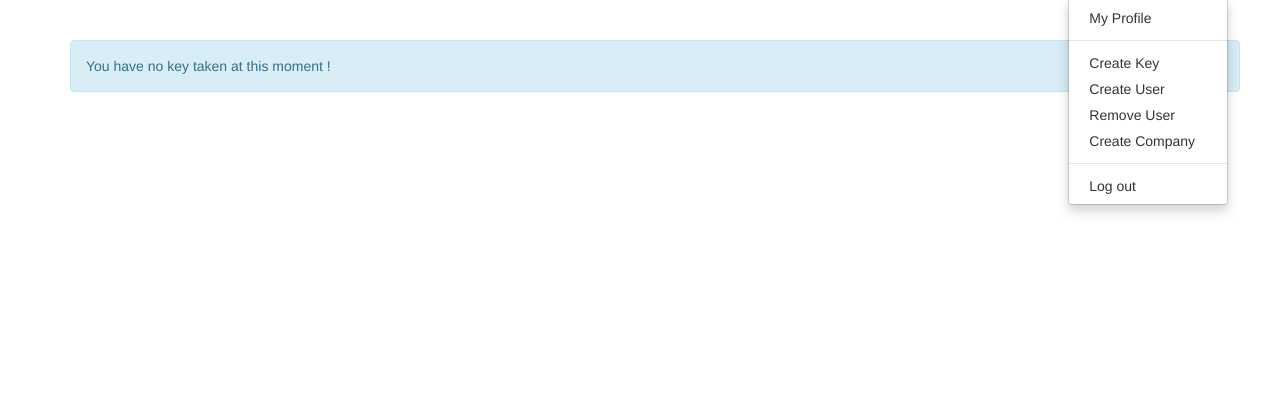
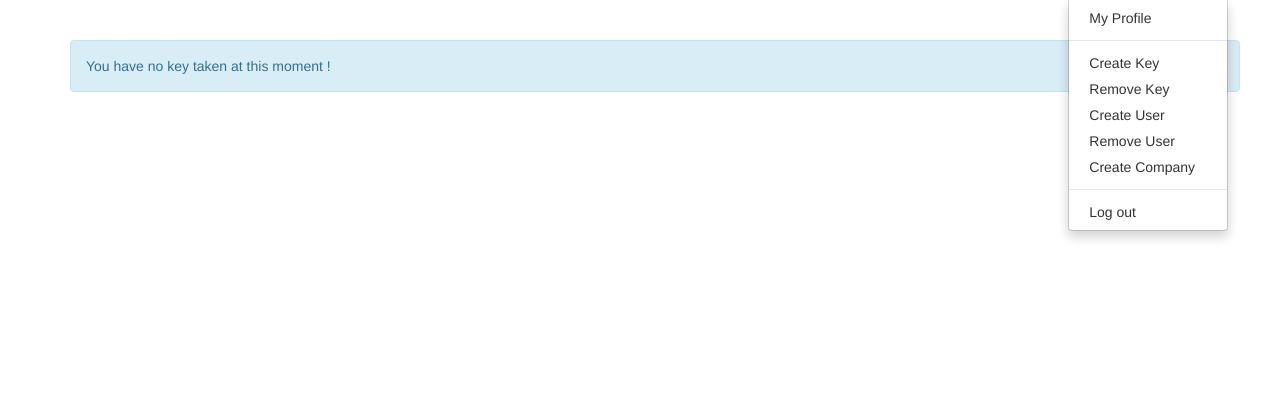
Before and after one commit to nnduc1994/Aurio, a Flask app: page /intranet in a window 1280 px wide, after a click that opens the changed part. Shown: the part 52-472 px from the top of the page. Run offline with Flask 2, Linux system fonts and the light colour scheme; the visitor is signed in with stand-in values (Sample User, id 1); data that the repository does not hold is empty; some libraries are stand-ins or nearby versions.

Commit message:
update remove_key

```diff
--- a/app/models.py
+++ b/app/models.py
@@ -51,8 +51,9 @@ class User(db.Model):
         key_transaction_taken_list = []
         for key in unavailable_keys:
             latest_tran = key.get_latest_transaction()
-            if latest_tran.user_id == self.id:
-                key_transaction_taken_list.append(latest_tran)
+            if latest_tran is not None:
+                if latest_tran.user_id == self.id:
+                    key_transaction_taken_list.append(latest_tran)
         return key_transaction_taken_list
 
     def get_key_in_taken(self):
--- a/app/templates/layout.html
+++ b/app/templates/layout.html
@@ -60,6 +60,7 @@
                                     <li class="divider"></li>
                                     {% if current_user.role != 1 %}
                                         <li><a href="{{url_for('create_key')}}">Create Key</a></li>
+                                        <li><a href="/intranet/remove_key">Remove Key</a></li>
                                         <li><a href="{{url_for('create_user')}}">Create User</a></li>
                                         <li><a href="{{url_for('remove_user')}}">Remove User</a></li>
                                         <li><a href="/intranet/create_company">Create Company</a></li>
--- a/app/templates/profile.html
+++ b/app/templates/profile.html
@@ -21,7 +21,7 @@
                     <div class="row">
                         <div class="col-md-4">
                             <p><strong>Profile &nbsp;&nbsp;&nbsp;</strong>
-                                {% if current_user.id == user.id or current_user.role == 3 %}
+                                {% if current_user.id == user.id or current_user.role != 1 %}
                                 <a class="btn btn-info" href="{{url_for('user_control_panel', user_id = user.id)}}">Edit Profile</a>
                                 {% endif %}
                             </p>
--- a/app/views.py
+++ b/app/views.py
@@ -276,6 +276,7 @@ def create_user():
             return render_template("create_user.html", search_form=search_form, create_form=create_form, list=company_list)
 
 @app.route('/intranet/remove_user', methods=['GET', 'POST'])
+@login_required
 def remove_user():
     search_form = SearchForm()
     remove_form = RemoveUserForm()
@@ -300,6 +301,7 @@ def remove_user():
 
 
 @app.route('/intranet/control_panel/<int:user_id>', methods=['GET', 'POST'])
+@login_required
 def user_control_panel(user_id):
     user_obj = User()
     create_form = CreateUserForm()
@@ -339,6 +341,29 @@ def user_control_panel(user_id):
         return render_template('user_control_panel.html', user=query_user, search_form=search_form,
                                create_form=create_form)
 
+
+@app.route('/intranet/remove_key', methods=['GET', 'POST'])
+@app.route('/intranet/remove_key/<int:key_id>', methods=['GET', 'POST'])
+@login_required
+def remove_key(key_id=0):
+    search_form = SearchForm()
+    if request.method == "POST":
+        query_key = Key.query.get(key_id)
+        transaction_list = Transaction.query.filter(Transaction.key_id == key_id).all()
+        for tran in transaction_list:
+            db.session.delete(tran)
+        db.session.delete(query_key)
+        db.session.commit()
+        flash("Remove Key Successful")
+        return redirect(url_for('remove_key'))
+    else:
+        user_obj = User()
+        key_list = user_obj.list_all_key(current_user.role, current_user.company_id)
+        key_list_complete = []
+        for key in key_list:
+            key.company_name = Company.query.get(key.company_id).name
+            key_list_complete.append(key)
+        return render_template("remove_key.html", search_form=search_form, list=key_list_complete)
 
 
 
```
Also changed, not shown: app/templates/remove_key.html (+12 -6 lines).
